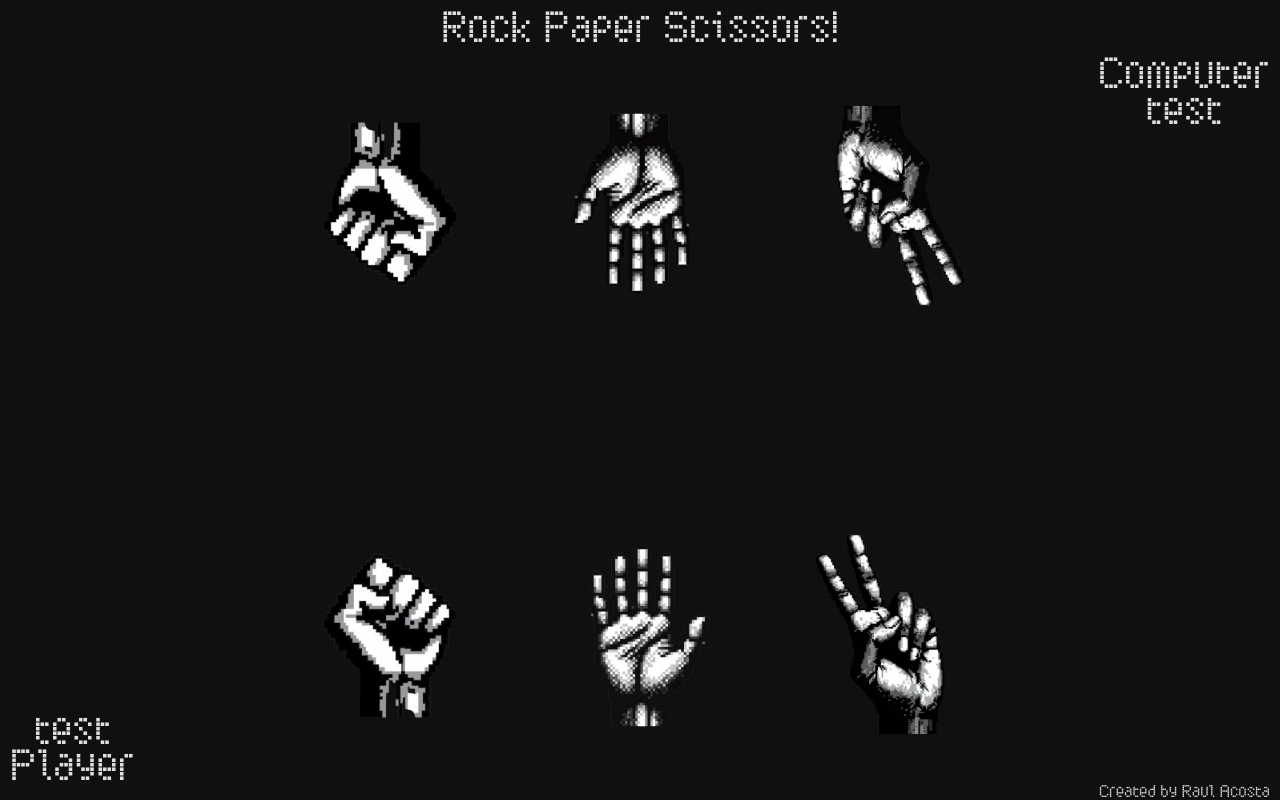
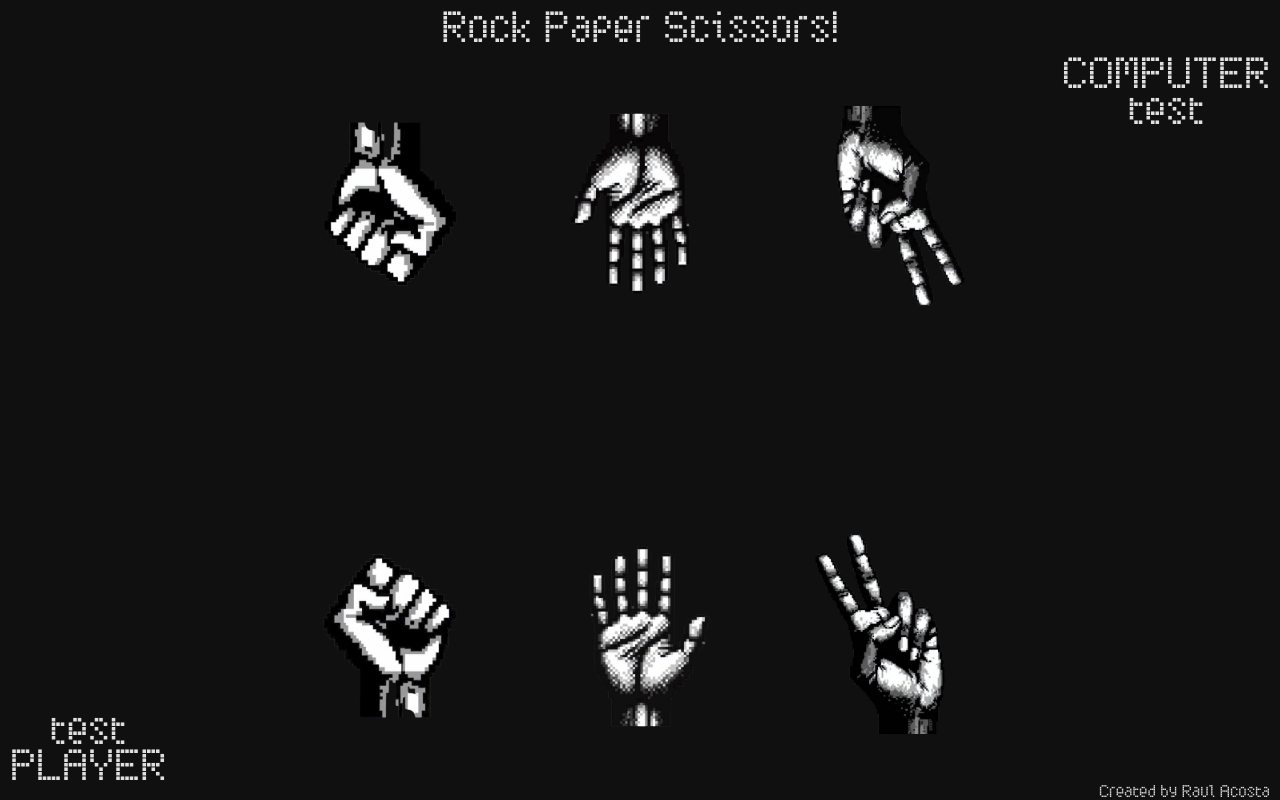
Before and after one commit to racodess/odin-rock-paper-scissors, a plain HTML site: page index.html in a window 1280 px wide. Drawn offline with Linux system fonts and the light colour scheme.

Commit message:
Set player, computer text to uppercase

```diff
--- a/index.html
+++ b/index.html
@@ -15,7 +15,7 @@
       <div id="left-container">
         <div class="score-container">
           <p class="score">test</p>
-          <p id="player">Player</p>
+          <p id="player">PLAYER</p>
         </div>
       </div>
       <div id="middle-container">
@@ -33,7 +33,7 @@
       </div>
       <div id="right-container">
         <div class="score-container">
-          <p id="computer">Computer</p>
+          <p id="computer">COMPUTER</p>
           <p class="score">test</p>
         </div>
       </div>
```
